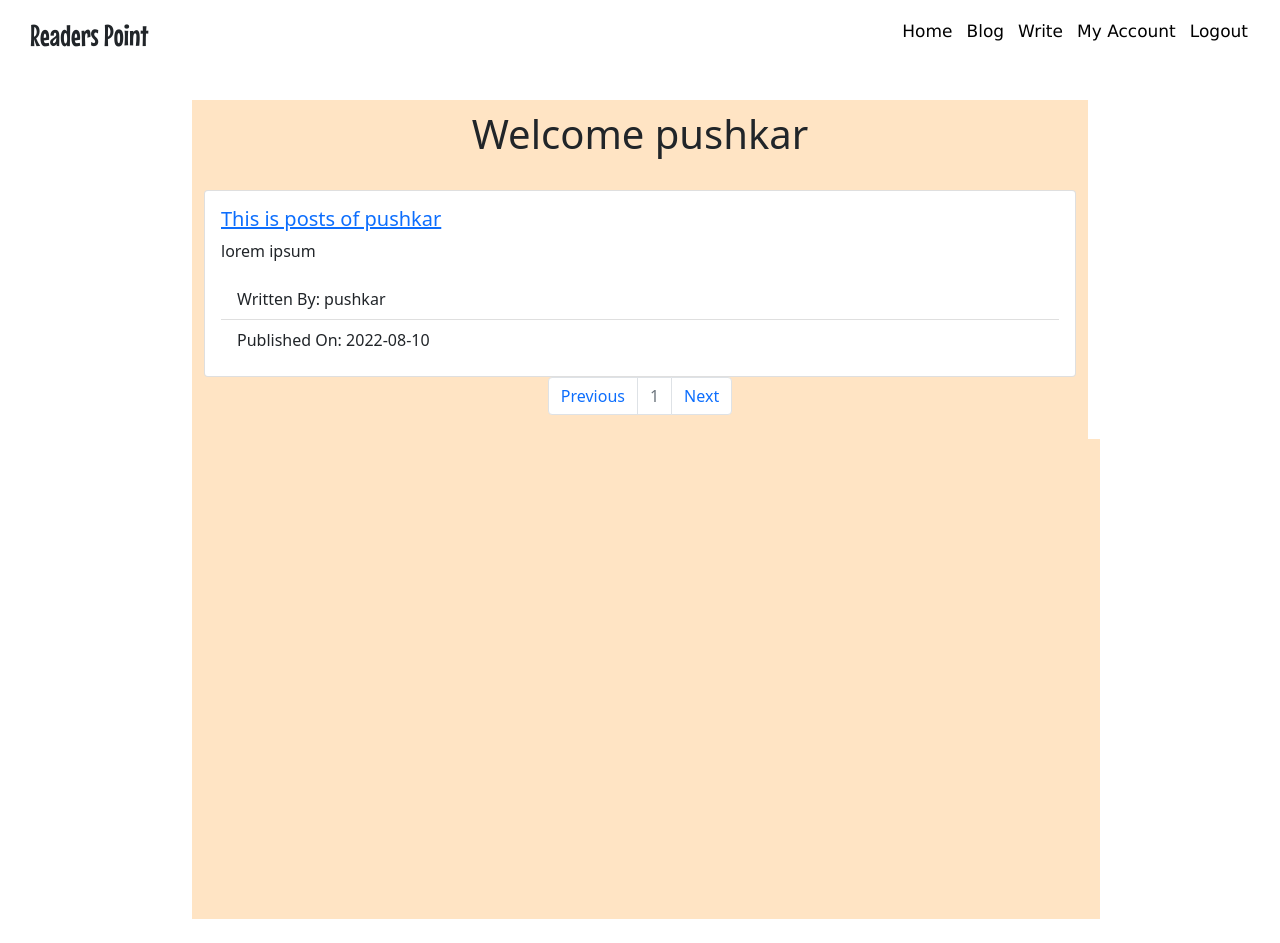
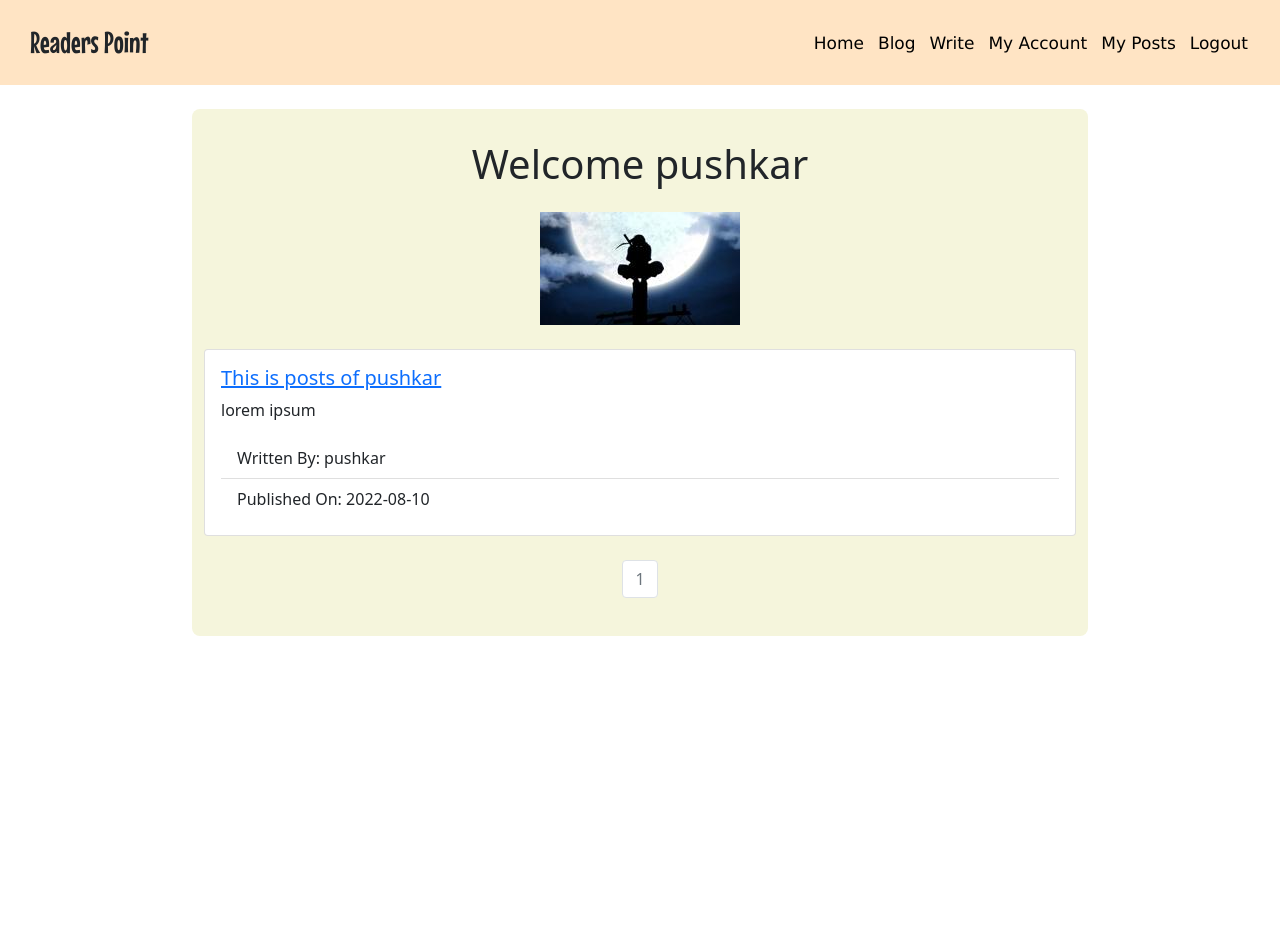
Before and after one commit to pushkar707/flask-blog, a Flask app: page /pushkar in a window 1280 px wide. After the commit the page ends 636 px from the top, so only its background shows below. Run offline with Flask 2, Linux system fonts and the light colour scheme; a user stored in the database is signed in; data comes from the database, SQL or seed files in the repository; both versions use the stored data as it was after the commit.

Commit message:
evrything works fine

```diff
--- a/myProject/core/views.py
+++ b/myProject/core/views.py
@@ -7,7 +7,7 @@ core = Blueprint('core',__name__)
 @core.route('/')
 def index():
     page = request.args.get('page',1,type=int)
-    posts = Post.query.order_by(Post.date.desc()).paginate(page=page,per_page=5)
+    posts = Post.query.order_by(Post.date.desc()).paginate(page=page,per_page=6)
     return render_template('home.html',posts=posts)
 
 @core.route('/blog')
--- a/myProject/templates/account.html
+++ b/myProject/templates/account.html
@@ -2,8 +2,8 @@
 
 {% block content %}
 <div class="container my-4">
-<h1>Welcome to page for {{current_user.username}}</h1>
-<img src="{{ url_for('static', filename='profile_pics/' + current_user.profile_image) }}" class='m-auto'>
+<h1 class="text-center">Welcome to page for {{current_user.username}}</h1>
+<img src="{{ url_for('static', filename='profile_pics/' + current_user.profile_image) }}" class='d-block mx-auto my-4'>
 
 <form method='POST' action='' enctype="multipart/form-data">
     {{form.hidden_tag()}}
--- a/myProject/templates/base.html
+++ b/myProject/templates/base.html
@@ -8,40 +8,47 @@
     <script src="https://cdn.jsdelivr.net/npm/bootstrap@5.1.3/dist/js/bootstrap.bundle.min.js" integrity="sha384-ka7Sk0Gln4gmtz2MlQnikT1wXgYsOg+OMhuP+IlRH9sENBO0LRn5q+8nbTov4+1p" crossorigin="anonymous"></script>
     <title>Document</title>
     <style>
-      @import url('https://fonts.googleapis.com/css2?family=Mouse+Memoirs&display=swap');
+      @import url('https://fonts.googleapis.com/css2?family=Mouse+Memoirs&family=Roboto+Slab&display=swap');
       *{
         margin: 0;
         padding: 0;
       }
         .container{
             margin: auto;
+            margin-top: 50px;
             width: 70vw;
-            min-height: 60vh;
-            background-color: bisque;
-            padding-top: 10px;
+            background-color: beige;
+            padding-top: 15px;
+            padding-bottom: 22px;
+            border-radius: 8px;
         }
 
         .navbar{
+          padding: 20px;
           display: flex;
           justify-content: space-between;
           align-items: center;
+          background-color: bisque;
         }
 
         .navbar ul{
           display: flex;
           list-style: none;
           font-family: Verdana, Geneva, Tahoma, sans-serif;
-          margin-right: 25px;
-          margin-top: 4px;
+          margin-right: 5px;
+          /* margin-top: 4px; */
           font-size: 17px;
+          margin-bottom: 5px;
         }
 
         .navbar ul li{
           margin: 7px;
+          margin-bottom: 0;
         }
 
         .logo{
-          margin: 5px auto auto 30px;
+          /* margin: 5px auto auto 30px; */
+          margin-left: 10px;
           font-size: 30px;
           font-family: 'Mouse Memoirs', sans-serif;
         }
@@ -97,6 +104,7 @@
         <li><a href="{{url_for('blog_posts.create')}}">Write</a></li>
         {% if current_user.is_authenticated %}
         <li><a href="{{url_for('user.account')}}">My Account</a></li>
+        <li><a href="{{url_for('user.blog_post',username=current_user.username)}}">My Posts</a></li>
         <li><a href="{{url_for('user.logout')}}">Logout</a></li>
         {% else %}
         <li><a href="{{url_for('user.register')}}">Register</a></li>
--- a/myProject/templates/login.html
+++ b/myProject/templates/login.html
@@ -1,6 +1,6 @@
 {% extends "base.html" %}
 {% block content %}
-<div class="container my-4">
+<div class="container">
 <form method='POST'>
     {{form.hidden_tag()}}
     <div class='mb-3'>
--- a/myProject/templates/register.html
+++ b/myProject/templates/register.html
@@ -2,7 +2,7 @@
 
 
 {% block content %}
-<div class="container my-4">
+<div class="container">
 <form method='POST'>
     {{form.hidden_tag()}}
     <div class="mb-3">
--- a/myProject/templates/user_blog_posts.html
+++ b/myProject/templates/user_blog_posts.html
@@ -1,9 +1,9 @@
 {% extends "base.html" %}
 {% block content %}
 <div class="container my-4">
-<div class="text-center">
-    <h1>Welcome {{user.username}}</h1>
-    <img src="{{profile_iamge}}">
+<div class="my-3">
+    <h1 class="text-center">Welcome {{user.username}}</h1>
+    <img src="{{ url_for('static', filename='profile_pics/' + current_user.profile_image) }}" class='d-block mx-auto my-4'>
 </div>
 
 {% for post in blog_posts.items %}
@@ -21,8 +21,8 @@
 {% endfor %}
 
 <nav aria-label="Page navigation example">
-    <ul class="pagination justify-content-center">
-        <li class="page-item"><a class="page-link" href="#">Previous</a></li>
+    <ul class="pagination justify-content-center mt-4">
+        <!-- <li class="page-item"><a class="page-link" href="#">Previous</a></li> -->
       {% for page_num in blog_posts.iter_pages(left_edge=2,right_edge=2,left_current=2,right_current=2) %}
       {% if page_num %}
         {% if blog_posts.page == page_num %}
@@ -40,8 +40,7 @@
       </li>
       {% endif %}
       {% endfor %}
-      <li class="page-item"><a class="page-link" href="#">Next</a></li>
+      <!-- <li class="page-item"><a class="page-link" href="#">Next</a></li> -->
     </ul>
 </nav>
-<div class="container my-4">
 {% endblock %}
```
Also changed, not shown: myProject/templates/blog.html (+5 -5 lines), myProject/templates/home.html (+97 -0 lines), myProject/data.sqlite, myProject/static/profile_pics/pushkar.jpg.
